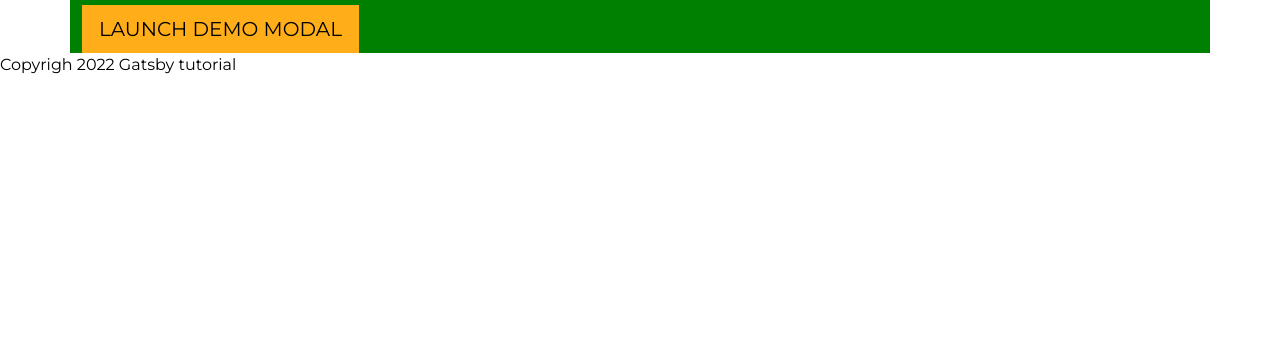
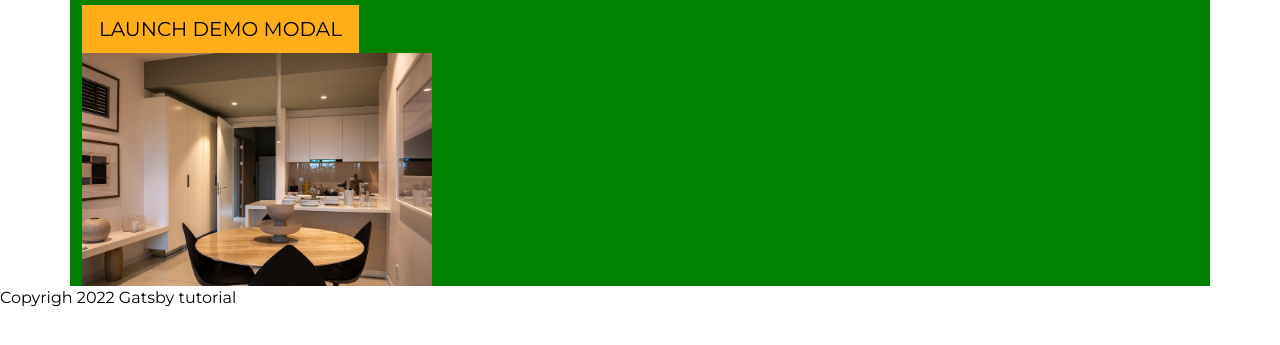
Before and after one commit to WaryaWaxbaro/gatsby-tutorial, a Gatsby site: page / in a window 1280 px wide. Shown: the part 171-516 px from the top of the page. Built offline with nearby package versions, Linux system fonts and the light colour scheme; Gatsby itself is replaced by a stand-in of ours.

Commit message:
adding static files

```diff
--- a/src/pages/index.js
+++ b/src/pages/index.js
@@ -52,6 +52,9 @@ export default function Home() {
             </div>
           </div>
         </div>
+        <div style={{ maxWidth: "350px" }}>
+          <img src="/kitchen_2.jpeg" className="img-fluid" alt="Kitchen" />
+        </div>
       </main>
     </Layout>
   )
```
Also changed, not shown: static/kitchen_2.jpeg (added).
